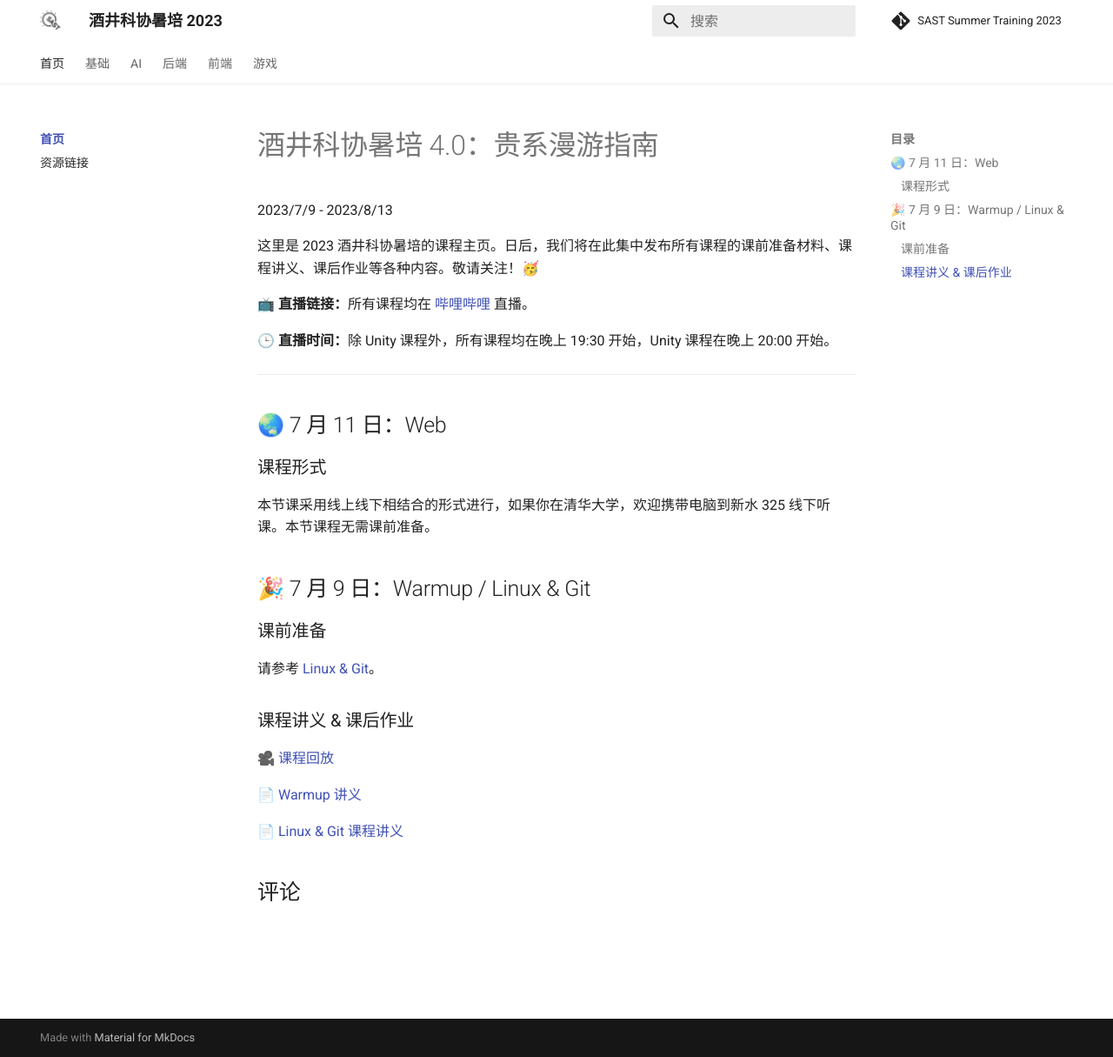
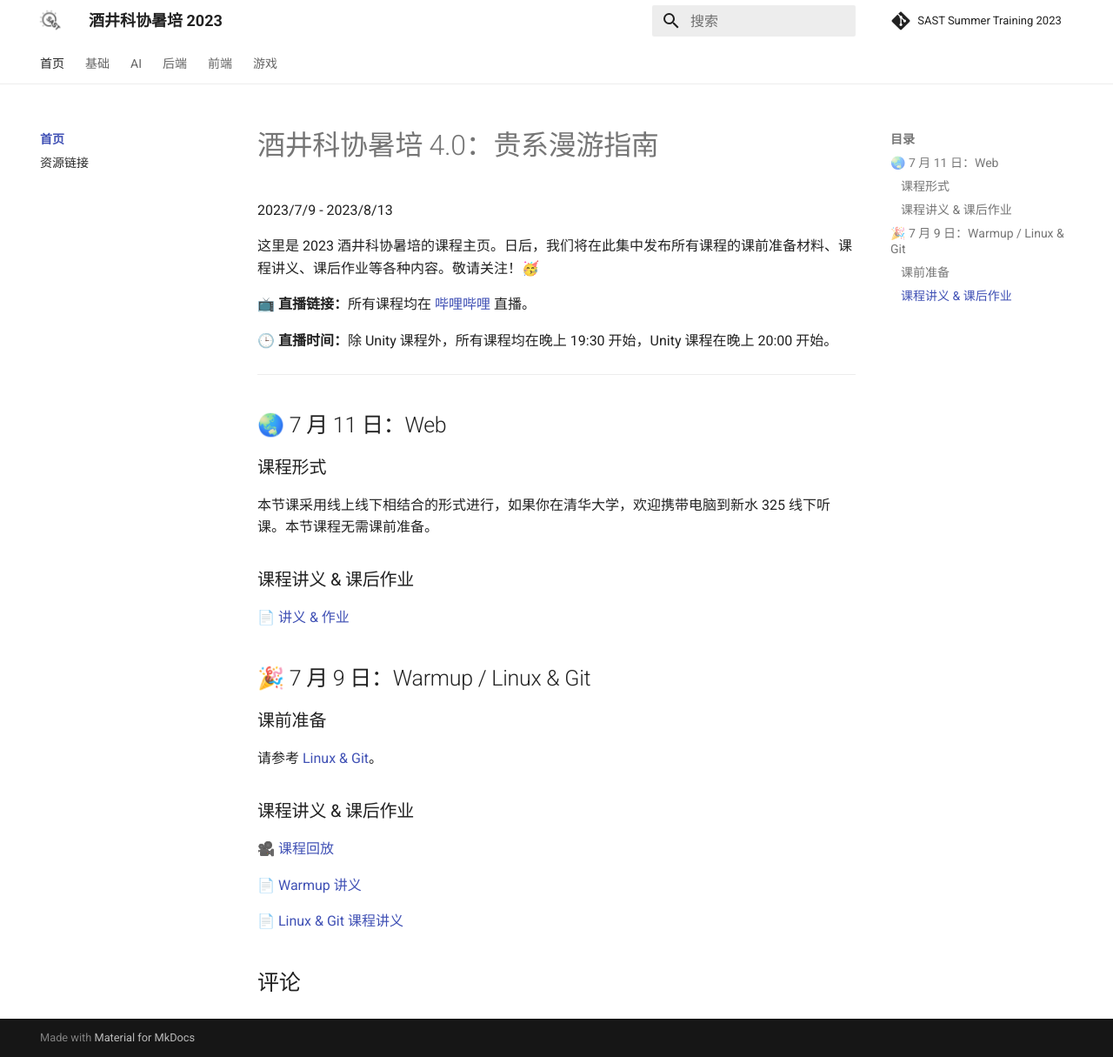
Before and after one commit to sast-summer-training-2023/sast-summer-training-2023.github.io, an MkDocs documentation site: the page built from docs/index.md, in a window 1280 px wide and 1215 px high. Shown: the whole window at 87% size. Built offline with MkDocs 1.6.1 and Material for MkDocs 9.7.7, drawn with Linux system fonts in a browser that asks for light colours; comment, search, counter and statistics services are not loaded.

Commit message:
feat: add web handout

```diff
--- a/docs/index.md
+++ b/docs/index.md
@@ -16,6 +16,11 @@
 
 本节课采用线上线下相结合的形式进行，如果你在清华大学，欢迎携带电脑到新水 325 线下听课。本节课程无需课前准备。
 
+### 课程讲义 & 课后作业
+
+📄 [讲义 & 作业](pdfs/web-handout.pdf)
+
+
 ## 🎉 7 月 9 日：Warmup / Linux & Git
 
 ### 课前准备
```
Also changed, not shown: 1 other file.
